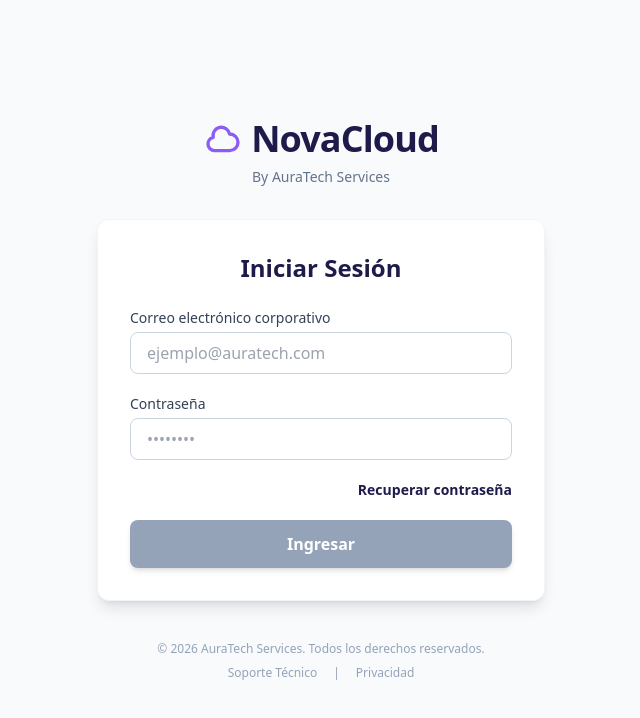
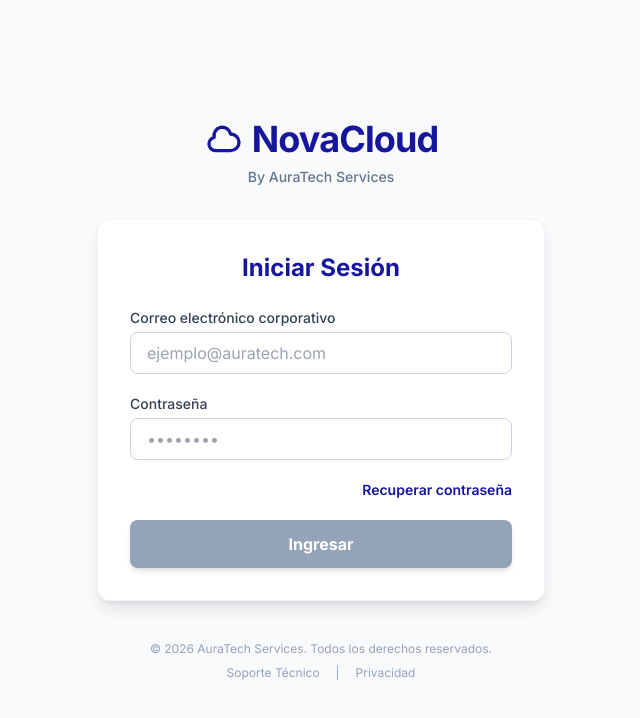
Before and after one commit to Elteclass/NovaCloud-AuraTech, an Angular app in the folder frontend/novacloud-web/: page /login in a window 1280 px wide. Shown: the top 718 px of the page, without its empty margins (319-959 px from the left). Built offline with nearby package versions, Linux system fonts and the light colour scheme.

Commit message:
feat(ui): configurar design system - tema Tailwind, fuente Inter y Material Symbols

```diff
--- a/frontend/novacloud-web/src/index.html
+++ b/frontend/novacloud-web/src/index.html
@@ -1,13 +1,20 @@
 <!doctype html>
-<html lang="en">
+<html lang="es">
 <head>
   <meta charset="utf-8">
-  <title>NovacloudWeb</title>
+  <title>NovaCloud — AuraTech Services</title>
   <base href="/">
   <meta name="viewport" content="width=device-width, initial-scale=1">
+  <meta name="description" content="NovaCloud — Plataforma de almacenamiento corporativo de AuraTech Services">
   <link rel="icon" type="image/x-icon" href="favicon.ico">
+  <!-- Google Fonts: Inter -->
+  <link rel="preconnect" href="https://fonts.googleapis.com">
+  <link rel="preconnect" href="https://fonts.gstatic.com" crossorigin>
+  <link href="https://fonts.googleapis.com/css2?family=Inter:wght@400;500;600;700&display=swap" rel="stylesheet">
+  <!-- Material Symbols Outlined -->
+  <link href="https://fonts.googleapis.com/css2?family=Material+Symbols+Outlined:wght,FILL@100..700,0..1&display=swap" rel="stylesheet">
 </head>
-<body>
+<body class="font-display">
   <app-root></app-root>
 </body>
 </html>
--- a/frontend/novacloud-web/src/styles.scss
+++ b/frontend/novacloud-web/src/styles.scss
@@ -2,4 +2,12 @@
 @tailwind components;
 @tailwind utilities;
 
-/* Utilidades globales personalizadas*/
+/* Material Symbols base settings */
+.material-symbols-outlined {
+  font-variation-settings: 'FILL' 0, 'wght' 400, 'GRAD' 0, 'opsz' 24;
+}
+
+/* Global body font */
+body {
+  font-family: 'Inter', sans-serif;
+}
--- a/frontend/novacloud-web/tailwind.config.js
+++ b/frontend/novacloud-web/tailwind.config.js
@@ -1,15 +1,28 @@
 /** @type {import('tailwindcss').Config} */
 module.exports = {
   content: [
-    "./src/**/*.{html,ts}", // Se escanean todos los templates y componentes
+    "./src/**/*.{html,ts}",
   ],
+  darkMode: "class",
   theme: {
     extend: {
       colors: {
-        // En este bloque se definen los colores personalizados para auratech
-        'brand-primary': '#1E1B4B',
-        'brand-accent': '#8B5CF6'
-      }
+        'primary': '#16169c',
+        'background-light': '#f6f6f8',
+        'background-dark': '#111121',
+        // Legacy aliases kept for compatibility
+        'brand-primary': '#16169c',
+        'brand-accent': '#16169c',
+      },
+      fontFamily: {
+        'display': ['Inter', 'sans-serif'],
+      },
+      borderRadius: {
+        DEFAULT: '0.25rem',
+        'lg': '0.5rem',
+        'xl': '0.75rem',
+        'full': '9999px',
+      },
     },
   },
   plugins: [],
```
